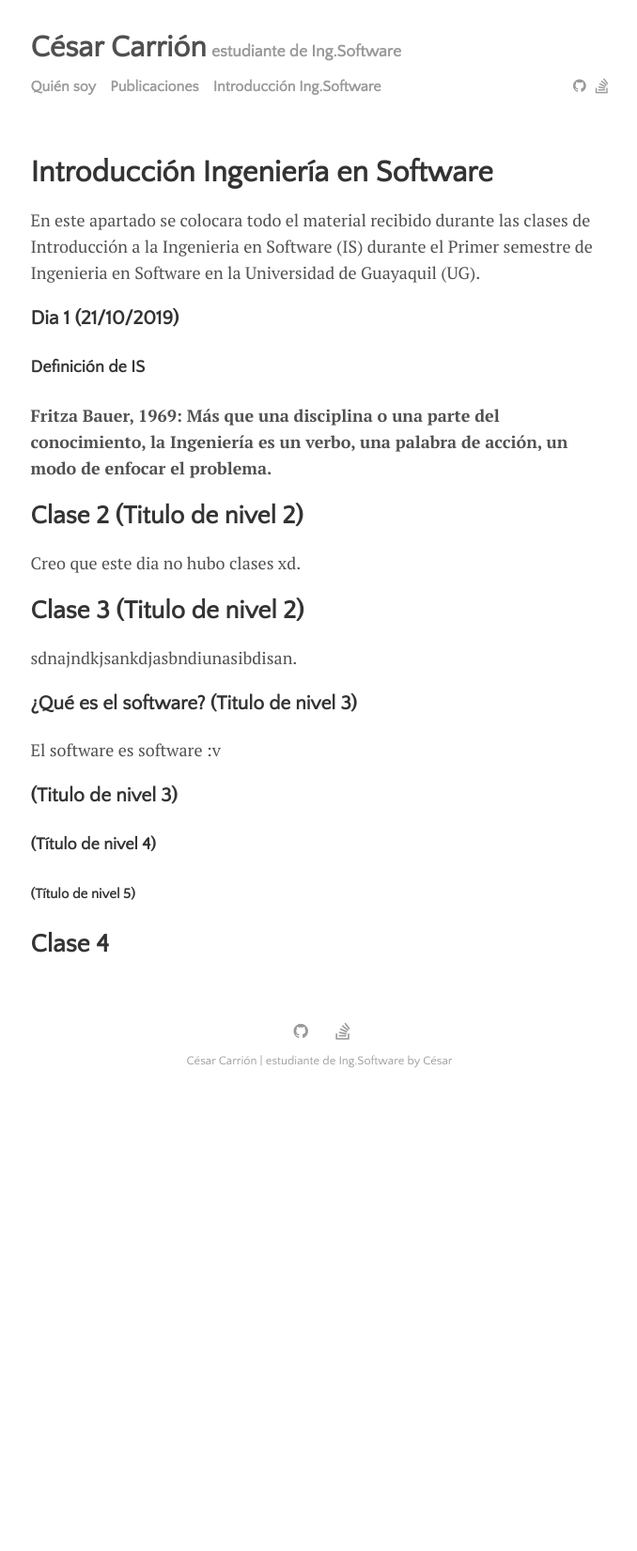
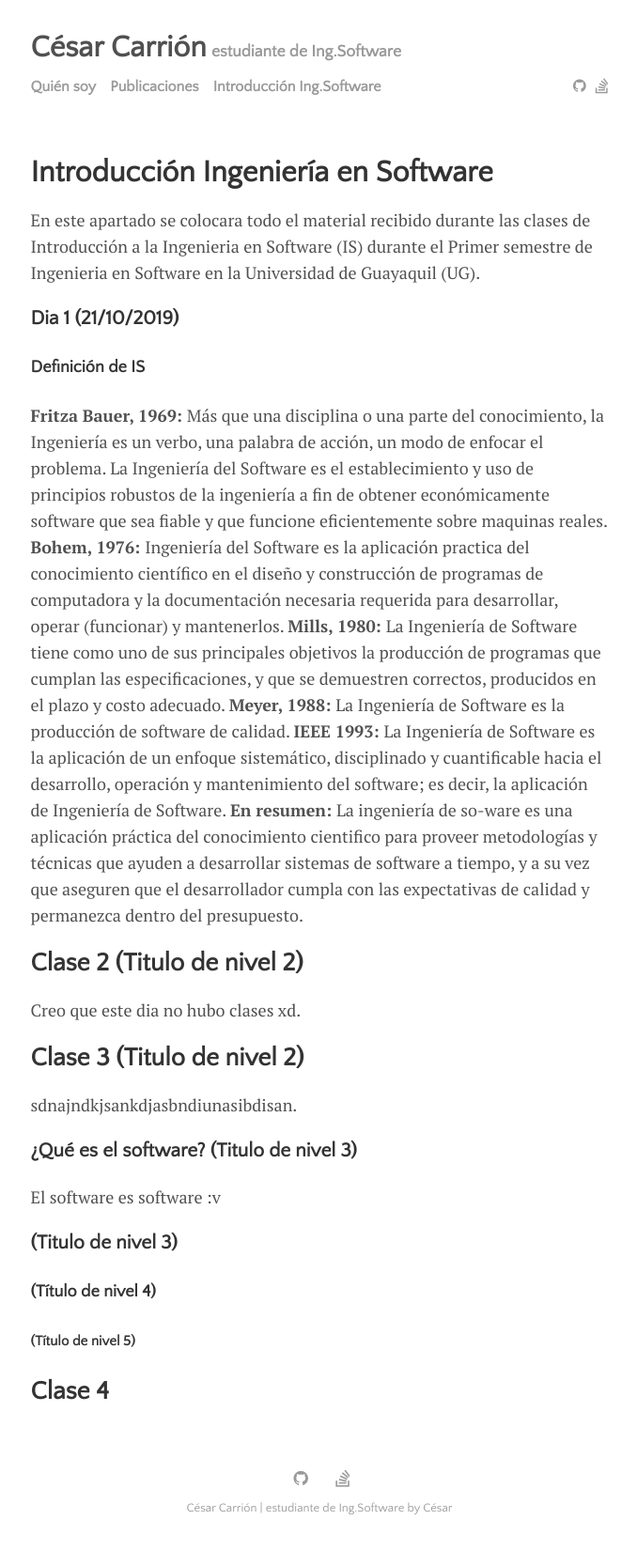
Before and after one commit to CesarFCL/CesarCarrion, a Jekyll site: the page built from menu/IntSof.md, in a window 1280 px wide. Shown: the whole page at 94% size, without its empty margins (300-978 px from the left). Built offline with Jekyll 4.4.1, drawn with Linux system fonts in a browser that asks for light colours; before the commit the page ends 1175 px from its top, so only the background shows below that.

Commit message:
Modificación 2.3
Modificación 2.3

```diff
--- a/menu/IntSof.md
+++ b/menu/IntSof.md
@@ -8,8 +8,13 @@ En este apartado se colocara todo el material recibido durante las clases de Int
 ### Dia 1 (21/10/2019)
 
 #### Definición de IS
-<strong> Fritza Bauer, 1969: <strong> Más que una disciplina o una parte del conocimiento, la Ingeniería es un verbo, una palabra de acción, un modo de enfocar el problema.
-
+<strong> Fritza Bauer, 1969: </strong>Más que una disciplina o una parte del conocimiento, la Ingeniería es un verbo, una palabra de acción, un modo de enfocar el problema.
+La Ingeniería del Software es el establecimiento y uso de principios robustos de la ingeniería a fin de obtener económicamente software que sea fiable y que funcione eficientemente sobre maquinas reales.
+<strong> Bohem, 1976: </strong>Ingeniería del Software es la aplicación practica del conocimiento científico en el diseño y construcción de programas de computadora y la documentación necesaria requerida para desarrollar, operar (funcionar) y mantenerlos.
+<strong> Mills, 1980: </strong>La Ingeniería de Software tiene como uno de sus principales objetivos la producción de programas que cumplan las especificaciones, y que se demuestren correctos, producidos en el plazo y costo adecuado.
+<strong>Meyer, 1988: </strong>La Ingeniería de Software es la producción de software de calidad.
+<strong>IEEE 1993: </strong>La Ingeniería de Software es la aplicación de un enfoque sistemático, disciplinado y cuantificable hacia el desarrollo, operación y mantenimiento del software; es decir, la aplicación de Ingeniería de Software.
+<strong>En resumen: </strong>La ingeniería de so-ware es una aplicación práctica del conocimiento cientifico para proveer metodologías y técnicas que ayuden a desarrollar sistemas de software a tiempo, y a su vez que aseguren que el desarrollador cumpla con las expectativas de calidad y permanezca dentro del presupuesto.
 ## Clase 2 (Titulo de nivel 2)
 Creo que este dia no hubo clases xd.
 
```
